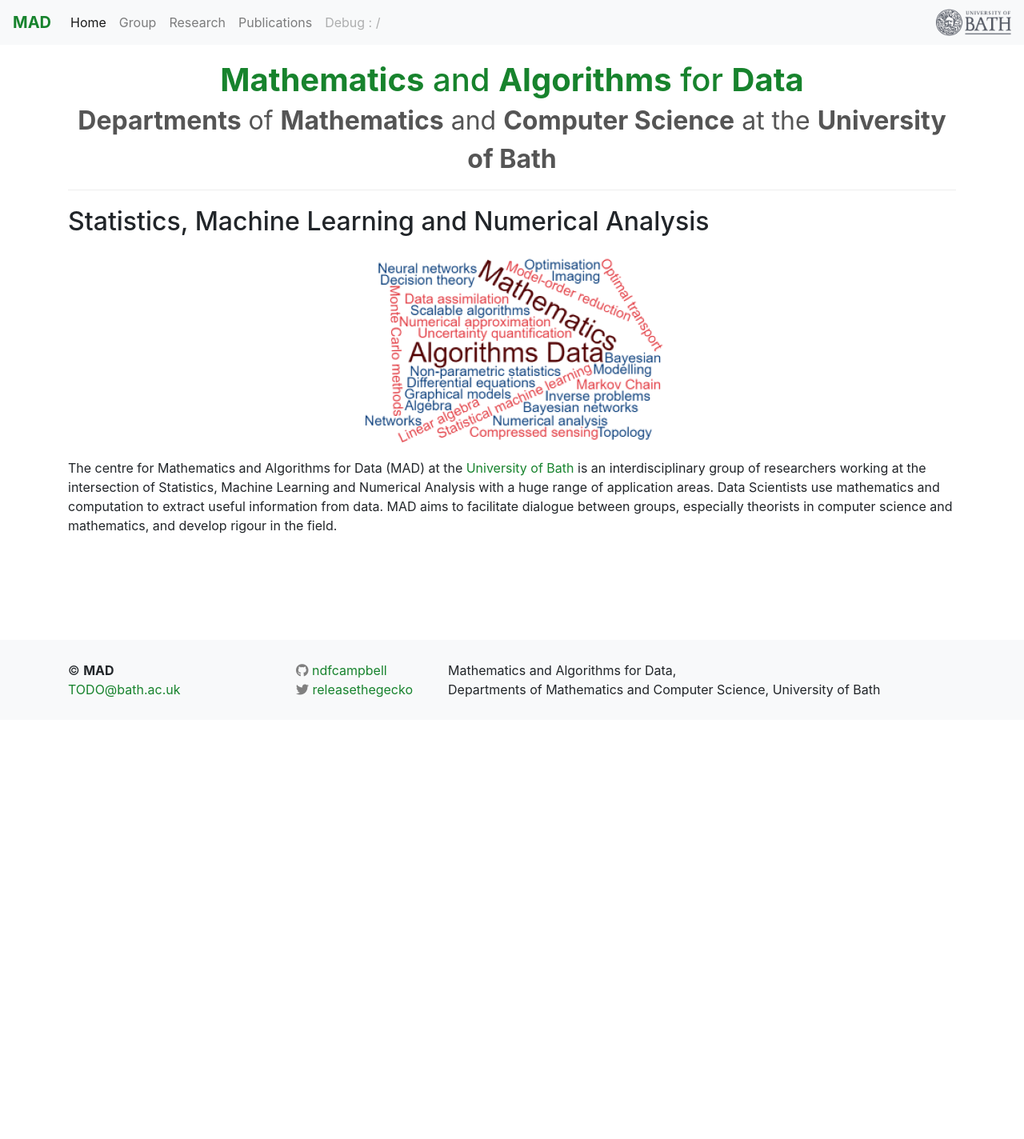
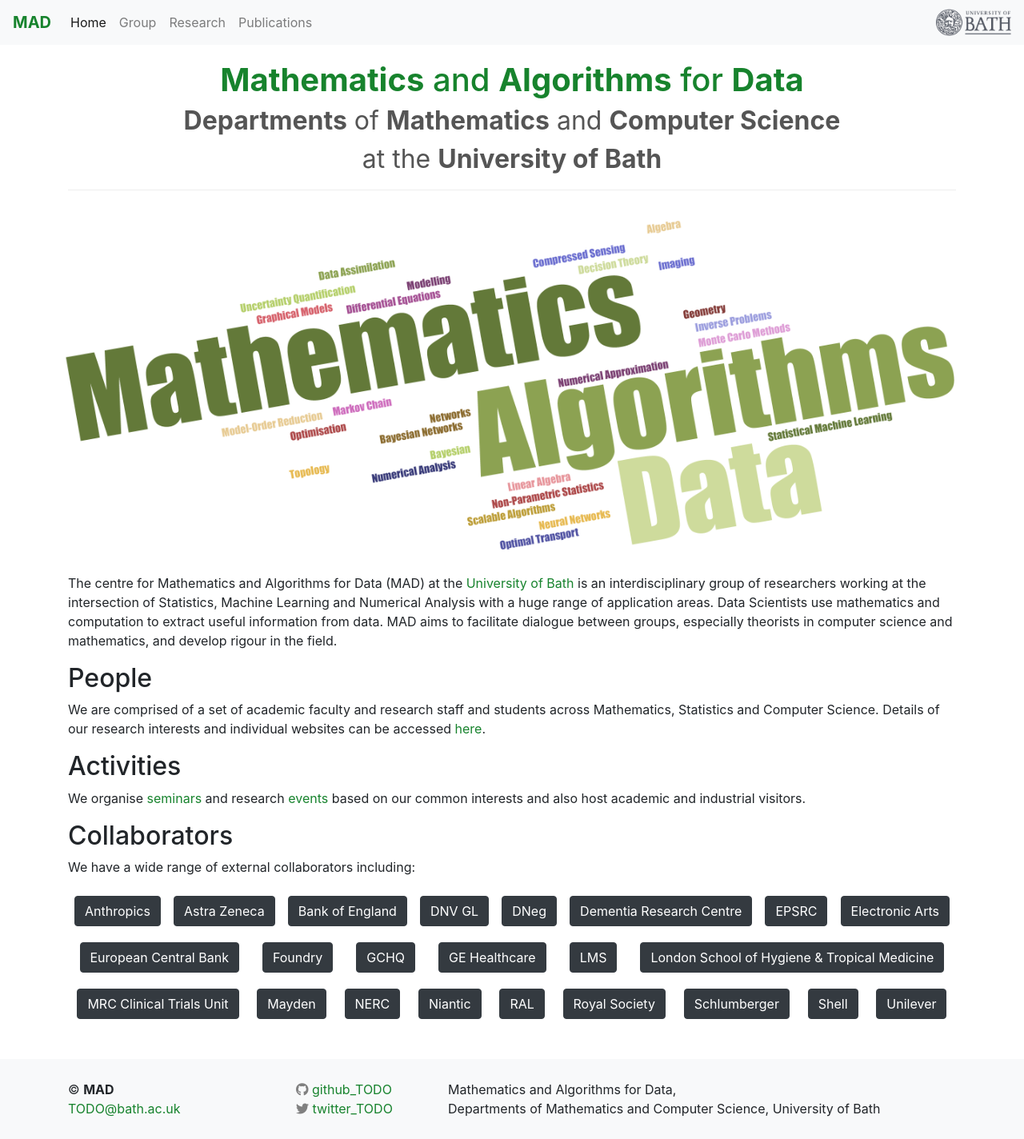
Before and after one commit to mathematics-and-algorithms-for-data/mathematics-and-algorithms-for-data.github.io, a Jekyll site: the page built from index.md, in a window 1280 px wide. Shown: the whole page at 80% size. Built offline with Jekyll 4.4.1, drawn with Linux system fonts in a browser that asks for light colours; nearby versions of some CDN libraries; before the commit the page ends 900 px from its top, so only the background shows below that.

Commit message:
Updates to word cloud and collaborators.

```diff
--- a/_config.yml
+++ b/_config.yml
@@ -22,9 +22,9 @@ description: >- # this means to ignore newlines until "baseurl:"
   the Departments of Mathematics and Computer Science at the University of Bath.
 baseurl: "" # the subpath of your site, e.g. /blog
 url: "" # the base hostname & protocol for your site, e.g. http://example.com
-mugshot: "/assets/images/layout/wordcloud_trans.png"
-twitter_username: TODO
-github_username:  TODO
+wordcloud: "/assets/images/layout/wordcloud_res3.png"
+twitter_username: twitter_TODO
+github_username:  github_TODO
 
 # Build settings
 markdown: kramdown
@@ -46,3 +46,4 @@ exclude:
   - vendor/ruby/
   - assets/multipagethumb.sh
   - assets/thumbnail_script.sh
+  - assets/working/
--- /dev/null
+++ b/_data/collaborators.yml
@@ -0,0 +1,47 @@
+list:
+  - name: "Anthropics"
+    url: "https://www.anthropics.com/"
+  - name: "Astra Zeneca"
+    url: "http://www.astrazeneca.com/"
+  - name: "Bank of England"
+    url: "https://www.bankofengland.co.uk/"
+  - name: "DNV GL"
+    url: "http://www.dnvgl.com/"
+  - name: "DNeg"
+    url: "https://dneg.com/"
+  - name: "Dementia Research Centre"
+    url: "https://www.ucl.ac.uk/drc/"
+  - name: "EPSRC"
+    url: "http://www.epsrc.ac.uk/"
+  - name: "Electronic Arts"
+    url: "https://www.ea.com"
+  - name: "European Central Bank"
+    url: "https://www.ecb.europa.eu/home/html/index.en.html/"
+  - name: "Foundry"
+    url: "https://www.foundry.com/"
+  - name: "GCHQ"
+    url: "https://www.gchq.gov.uk/"
+  - name: "GE Healthcare"
+    url: "https://www.gehealthcare.co.uk/"
+  - name: "LMS"
+    url: "http://www.lms.ac.uk/"
+  - name: "London School of Hygiene & Tropical Medicine"
+    url: "https://www.lshtm.ac.uk/"
+  - name: "MRC Clinical Trials Unit"
+    url: "https://www.ctu.mrc.ac.uk/"
+  - name: "Mayden"
+    url: "https://mayden.co.uk/"
+  - name: "NERC"
+    url: "http://www.nerc.ac.uk/"
+  - name: "Niantic"
+    url: "https://nianticlabs.com/"
+  - name: "RAL"
+    url: "http://www.stfc.ac.uk/About+STFC/51.aspx"
+  - name: "Royal Society"
+    url: "http://royalsociety.org/"
+  - name: "Schlumberger"
+    url: "http://www.smithinst.co.uk/"
+  - name: "Shell"
+    url: "http://www.shell.com/"
+  - name: "Unilever"
+    url: "http://www.unilever.com/"
--- a/_includes/footer.html
+++ b/_includes/footer.html
@@ -5,8 +5,8 @@
 			<a href="mailto:{{ site.email }}">{{ site.email }}</a>
 		</div>
 		<div class="col-xs-6 col-sm-6 col-lg-3 col-xl-2 pb-2 pt-2">
-			<i class="fab fa-github fa-1x" style="color: gray;"></i> <a href="https://github.com/ndfcampbell">ndfcampbell</a><br />
-			<i class="fab fa-twitter fa-1x" style="color: gray;"></i> <a href="https://twitter.com/releasethegecko">releasethegecko</a>
+			<i class="fab fa-github fa-1x" style="color: gray;"></i> <a href="https://github.com/ndfcampbell">{{ site.github_username }}</a><br />
+			<i class="fab fa-twitter fa-1x" style="color: gray;"></i> <a href="https://twitter.com/releasethegecko">{{ site.twitter_username }}</a>
 		</div>
 		<div class="w-100 d-xs-block d-lg-none"></div>
 		<div class="col-xs-12 col-sm-12 col-lg-6 col-xl-7 pb-2 pt-2">
--- a/_includes/header_full.html
+++ b/_includes/header_full.html
@@ -8,7 +8,7 @@
           <img class="img-fluid align-self-start" src="{{ site.baseurl }}{{ site.mugshot }}" alt="Photo of Neill">
       </div>-->
       <div class="col-12"><!--col-xs-6 col-sm-7 col-md-8 col-lg-9">-->
-          <h1 style="text-align: center;"><span class="ndfc-brand"><b>Mathematics</b> and <b>Algorithms</b> for <b>Data</b></span><br><small style="color: #555555;"><b>Departments</b> of <b>Mathematics</b><br class="hidden-md-up d-md-none"> and <b>Computer Science</b><br class="hidden-lg-up d-lg-none"> at the <b>University of Bath</b></small></h1>
+          <h1 style="text-align: center;"><span class="ndfc-brand"><b>Mathematics</b> and <b>Algorithms</b> for <b>Data</b></span><br><small style="color: #555555;"><b>Departments</b> of <b>Mathematics</b><br class="hidden-md-up d-md-none"> and <b>Computer Science</b><br class="d-md-none d-lg-block"> at the <b>University of Bath</b></small></h1>
       </div>
     </div>
   <!--</div>
--- a/_includes/navbar.html
+++ b/_includes/navbar.html
@@ -12,7 +12,7 @@
       {% for item in site.data.navigation.pages %}
         <a class="nav-item nav-link {% if item.url == page.url %}active{% endif %}" href="{{ site.baseurl }}{{ item.url }}">{{ item.title }}</a>
       {% endfor %}
-      <a class="d-none d-lg-block nav-item nav-link disabled" href="{{ site.baseurl }}{{ item.url }}">Debug : {{page.url}}</a>
+      <!--<a class="d-none d-lg-block nav-item nav-link disabled" href="{{ site.baseurl }}{{ item.url }}">Debug : {{page.url}}</a>-->
     </div>
   </div>
   <!--<div class="d-none d-md-block">
--- a/index.md
+++ b/index.md
@@ -6,15 +6,36 @@ layout: default
 title: Home
 ---
 
-## Statistics, Machine Learning and Numerical Analysis
-
 <div class="row align-items-center">
-	<div class="col-xs-12 mx-auto pt-2 mb-3">
-		<img class="img-fluid align-self-start" src="{{ site.baseurl }}{{ site.mugshot }}" alt="Word Cloud">
+	<div class="col-xs-12 mx-auto pt-1 mb-3">
+		<img class="img-fluid align-self-start" src="{{ site.baseurl }}{{ site.wordcloud }}" alt="Word Cloud">
 	</div>
 </div>
 
+<!--## Statistics, Machine Learning and Numerical Analysis-->
+
 The centre for Mathematics and Algorithms for Data (MAD) at the [University of Bath](http://www.bath.ac.uk/) is an interdisciplinary group of researchers working at the intersection of Statistics, Machine Learning and Numerical Analysis with a huge range of application areas. Data Scientists use mathematics and computation to extract useful information from data. MAD aims to facilitate dialogue between groups, especially theorists in computer science and mathematics, and develop rigour in the field.
+
+## People
+
+We are comprised of a set of academic faculty and research staff and students across Mathematics, Statistics and Computer Science. Details of our research interests and individual websites can be accessed [here](/people/).
+
+## Activities
+
+We organise [seminars](/seminars/) and research [events](/events/) based on our common interests and also host academic and industrial visitors.
+
+## Collaborators
+
+We have a wide range of external collaborators including:
+
+<div class="row no-gutters pt-2"><!-- no-gutters mx-auto">-->
+{% assign sorted_by_name = site.data.collaborators.list | sort: "name" %}
+{% for item in sorted_by_name %}
+<div class="mb-1 pl-2 pr-2 mx-auto mx-sm-left col-xs-auto">
+	<p><a class="btn btn-dark" role="button" href="{{ item.url }}">{{ item.name }}</a></p>
+</div>
+{% endfor %}
+</div>
 
 <!--
 
```
Also changed, not shown: assets/working/word-cloud-data.txt (added, +36 -0 lines), assets/images/layout/wordcloud_res3.png (added), assets/working/1x/Artboard 1.png (added), assets/working/3x/Artboard 1@3x.png (added), assets/working/wordcloud.svg (added), assets/working/wordcloud_res3.png (added), 3 other files.
